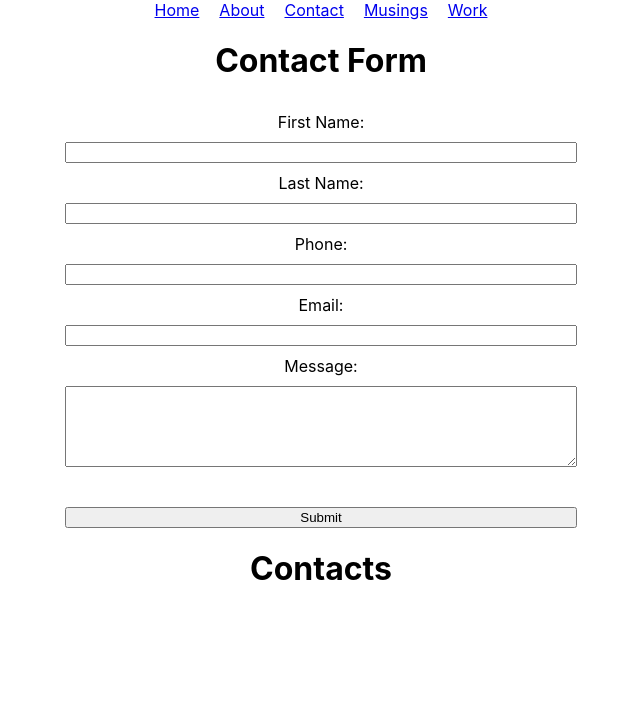
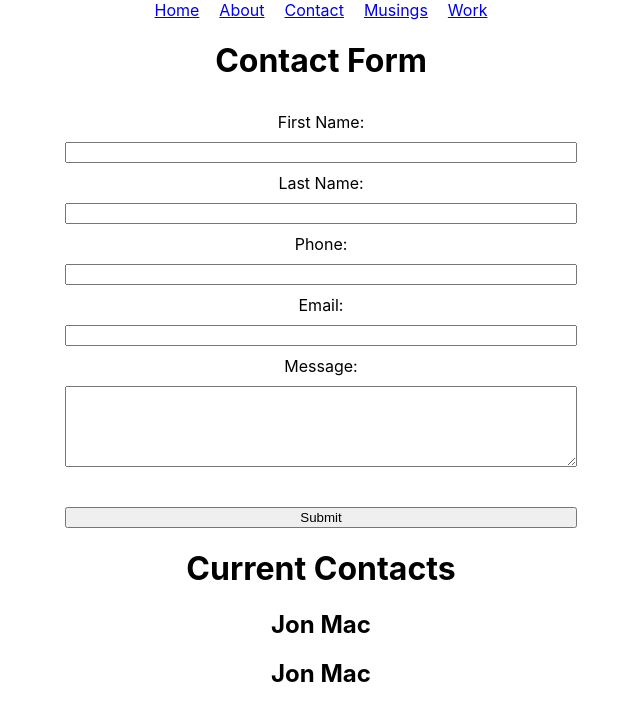
Before and after one commit to Jonathan-MacDuff/the-emporium, a React (Create React App) app: page /contact in a window 1280 px wide. Shown: the top 720 px of the page, without its empty margins (319-959 px from the left). Built offline with nearby package versions, Linux system fonts and the light colour scheme; data requests are answered from the project's data file.

Commit message:
Added SingleContact component and functionality

```diff
--- a/src/components/Contacts.js
+++ b/src/components/Contacts.js
@@ -1,4 +1,5 @@
 import { useState, useEffect } from "react";
+import SingleContact from "./SingleContact";
 
 function Contacts() {
 
@@ -16,10 +17,10 @@ function Contacts() {
 
     return (
     <div id="contacts">
-        <h1>Contacts</h1>
-        {/* {contacts.map((contact) => (
-
-        ))} */}
+        <h1>Current Contacts</h1>
+        {contacts.map((contact) => (
+            <SingleContact contact={contact} key={contact.id} />
+        ))}
     </div>
     )
 };
--- /dev/null
+++ b/src/components/SingleContact.js
@@ -0,0 +1,13 @@
+
+
+function SingleContact({contact}) {
+
+
+    return (
+        <div className="single-contact">
+            <h2>{contact.firstName} {contact.lastName}</h2>
+        </div>
+    )
+}
+
+export default SingleContact;
```
